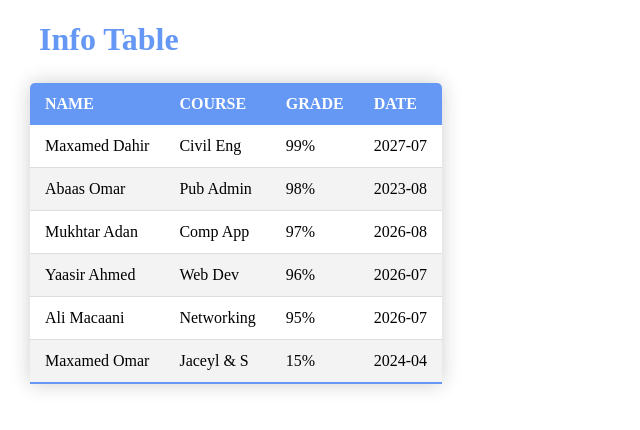
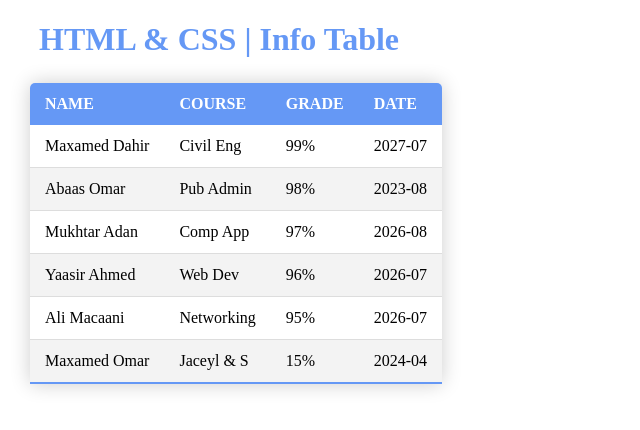
Before and after one commit to Mukhtaradan1/Web-Design, a plain HTML site: page HTML & CSS Table/table.html in a window 1280 px wide. Shown: the whole page, without its empty margins (0-640 px from the left). Drawn offline with Linux system fonts and the light colour scheme.

Commit message:
index.html

```diff
--- a/HTML & CSS Table/table.html
+++ b/HTML & CSS Table/table.html
@@ -1,4 +1,4 @@
-  <!DOCTYPE html>
+<!DOCTYPE html>
 <html>
 
 <head>
@@ -10,7 +10,7 @@
 </head>
 
 <body>
-  <h1>Info Table</h1>
+  <h1>HTML & CSS | Info Table</h1>
   <table class="container">
     <thead>
       <tr>
```
